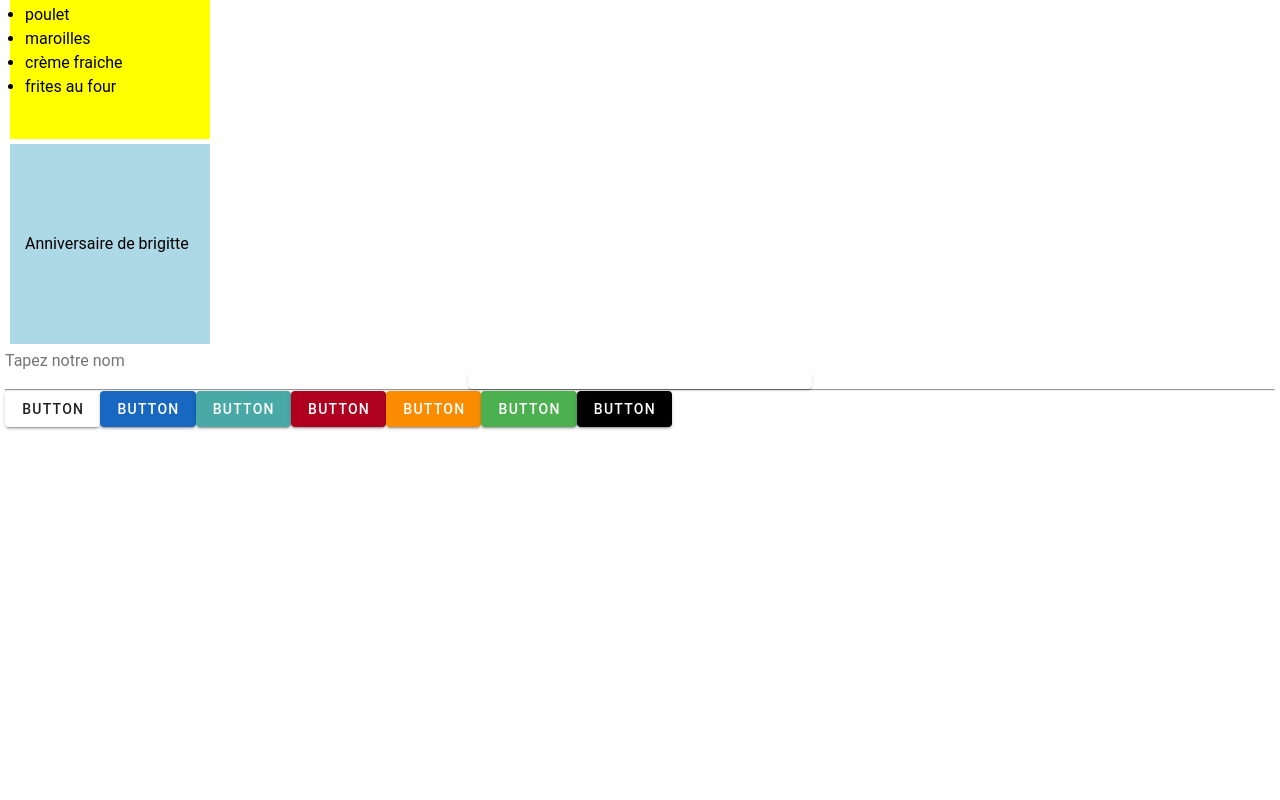
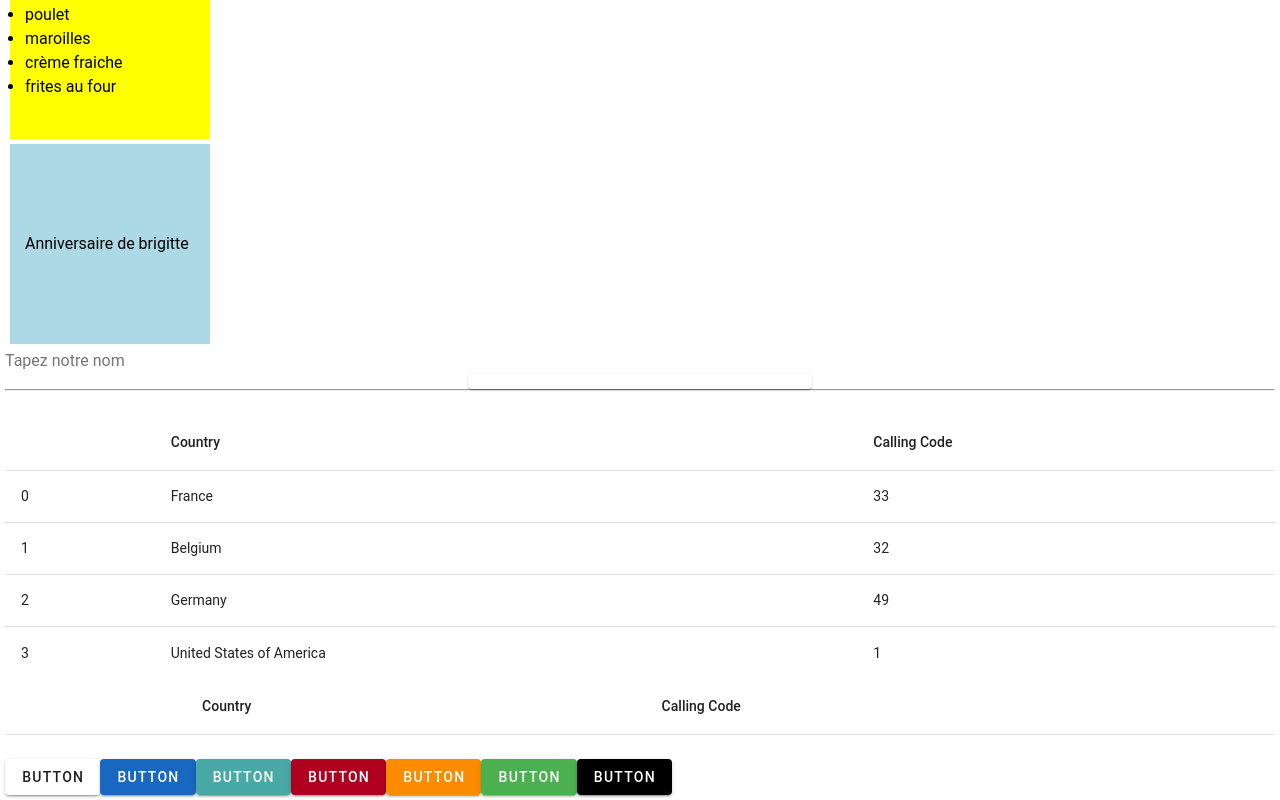
Before and after one commit to CDA-Greta-Bretagne-Sud/Vue, a Vue app in the folder tp1/: page / in a window 1280 px wide. Shown: the part 725-1525 px from the top of the page. Before the commit the page ends 1157 px from the top, so only its background shows below. Built offline with nearby package versions, Linux system fonts and the light colour scheme.

Commit message:
Correction tableau exercice2

```diff
--- a/tp1/src/App.vue
+++ b/tp1/src/App.vue
@@ -31,7 +31,7 @@
   <post-it bg="lightblue">
     Anniversaire de brigitte <!-- contenu inséré dans le template du composant -->
   </post-it>
-<!-- vuetify-->
+<!-- exercice1-->
 <input type="text" v-model="txt" placeholder="Tapez notre nom">
   <v-card
     class="mx-auto"
@@ -55,6 +55,35 @@
     </v-card-item>
   </v-card>
 <hr>
+<br>
+<!-- exercice2-->
+<exercice-2/>
+<v-table>
+    <thead>
+      <tr>
+        <th></th>
+        <th class="text-left">
+          Country
+        </th>
+        <th class="text-left">
+         Calling Code
+        </th>
+      </tr>
+    </thead>
+    <tbody>
+      <tr
+        v-for="(item,index) in pays"
+        :key="item.name"
+      >
+      <td>{{index}}</td>
+        <td>{{ item.name }}</td>
+        <td>{{ item.callingCodes[0] }}</td>
+      </tr>
+    </tbody>
+  </v-table>
+
+<br>
+
 
 <v-btn> Button </v-btn>
 <v-btn color="primary"> Button </v-btn>
@@ -70,7 +99,9 @@ import exempleComposant from './components/ExempleComposant.vue'
 import smp_card from "@/components/Card.vue";
 import composantfils from "@/components/Composant2.vue";
 import composantext from "@/components/Composant3.vue";
+import exercice2 from "@/components/exercice2.vue";
 import PostIt from "@/components/PostIt.vue";
+
 export default {
   name: 'App',
   components: {
@@ -78,7 +109,8 @@ export default {
     smp_card,
     card:composantfils,
     TextForm: composantext,
-    PostIt
+    PostIt,
+    exercice2
   },
   data(){ return {
     userName: 'Pascal',
--- /dev/null
+++ b/tp1/src/components/exercice2.vue
@@ -0,0 +1,42 @@
+<template>
+<v-table>
+    <thead>
+      <tr>
+        <th></th>
+        <th class="text-left">
+          Country
+        </th>
+        <th class="text-left">
+         Calling Code
+        </th>
+      </tr>
+    </thead>
+    <tbody>
+      <tr
+        v-for="(item,index) in pays"
+        :key="item.name"
+      >
+      <td>{{index}}</td>
+        <td>{{ item.name }}</td>
+        <td>{{ item.callingCodes[0] }}</td>
+      </tr>
+    </tbody>
+  </v-table>
+</template>
+
+<script>
+import { countries } from "../js/countries.js";
+export default {
+  name: "ExerCice2",
+  data(){return{
+     pays: countries
+  }
+}
+}
+</script>
+
+<style scoped>
+.mdl-card{
+  min-height: 70px ;
+}
+</style>
--- /dev/null
+++ b/tp1/src/js/countries.js
@@ -0,0 +1,19 @@
+const countries = [
+    {
+        "name": "France",
+        "callingCodes": ["33"]
+    },
+    {
+        "name": "Belgium",
+        "callingCodes": ["32"]
+    },
+    {
+        "name": "Germany",
+        "callingCodes": ["49"]
+    },
+    {
+        "name": "United States of America",
+        "callingCodes": ["1"],
+    },
+]
+export { countries }
```
